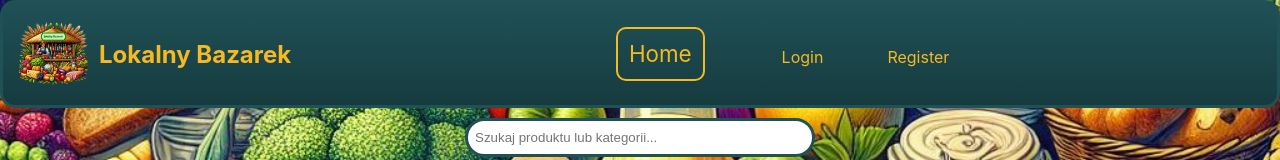
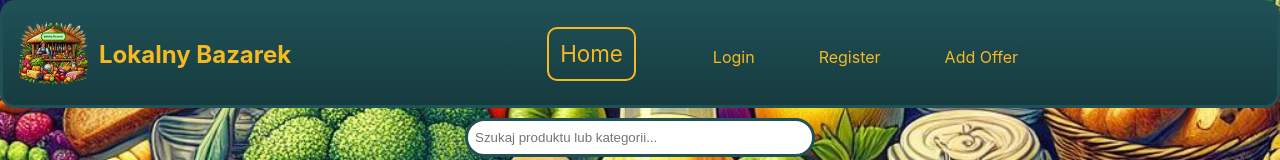
Before and after one commit to Przemek8686/LocalnyBazarek, a React (Create React App) app: page / in a window 1280 px wide. Shown: the top 160 px of the page. Built offline with nearby package versions, Linux system fonts and the light colour scheme; no server answers; the database is empty.

Commit message:
corect code

```diff
--- a/src/components/App.js
+++ b/src/components/App.js
@@ -50,8 +50,7 @@ const App = () => (
 
       <Navigation />
       <Routes>
-
-        <Route path="/login" element={<LoginPage />} />
+       <Route path="/login" element={<LoginPage />} />
         <Route path="/register" element={<RegisterPage />} />
         <Route path="/add-offer" element={<AddOfferPage />} />
         <Route path="/offer/:id" element={<OfferDetailsPage />} />
--- a/src/components/Navigation/index.js
+++ b/src/components/Navigation/index.js
@@ -1,6 +1,13 @@
-import React from 'react';
-import { NavigationBar, TitleContainer, Logo, Title, Spacer, StyledLink } from "./styled";
-import logo from '../../Images/logo2.png';
+import React from "react";
+import {
+  NavigationBar,
+  TitleContainer,
+  Logo,
+  Title,
+  Spacer,
+  StyledLink,
+} from "./styled";
+import logo from "../../Images/logo2.png";
 
 const Navigation = () => (
   <NavigationBar>
@@ -10,15 +17,19 @@ const Navigation = () => (
     </TitleContainer>
     <Spacer />
     <div>
-      <StyledLink to="/" activeClassName="active" exact>Home</StyledLink>
-      <StyledLink to="/login" activeClassName="active">Login</StyledLink>
-      <StyledLink to="/register" activeClassName="active">Register</StyledLink>
-      {localStorage.getItem("userLoggedIn") === "true" && (
-        <>
-          <StyledLink to="/add-offer" activeClassName="active">Add Offer</StyledLink>
+      <StyledLink to="/" activeClassName="active" exact>
+        Home
+      </StyledLink>
+      <StyledLink to="/login" activeClassName="active">
+        Login
+      </StyledLink>
+      <StyledLink to="/register" activeClassName="active">
+        Register
+      </StyledLink>
 
-        </>
-      )}
+      <StyledLink to="/add-offer" activeClassName="active">
+        Add Offer
+      </StyledLink>
     </div>
     <Spacer />
   </NavigationBar>
```
